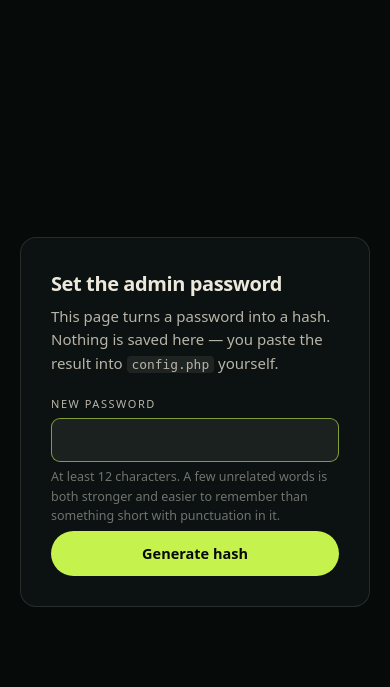
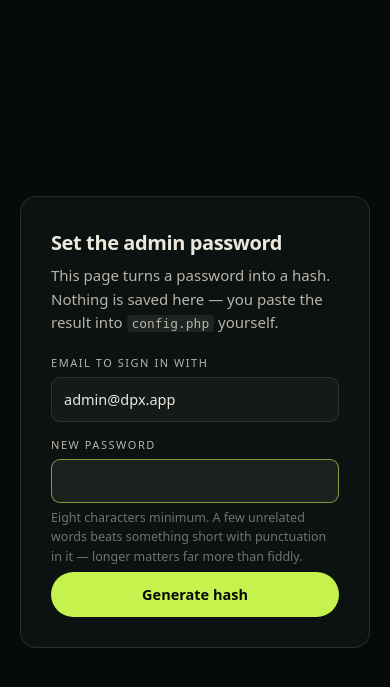
Before and after one commit to shayan-mirali/DPX, a PHP site: page /admin/setup.php in a window 390 px wide. Shown: the top 687 px of the page. Run offline with PHP 8.4, Linux system fonts and the light colour scheme.

Commit message:
Sign in with an email and password, and simplify the setup
The setup flow was a fair thing to complain about: generate a hash, find
config.php, paste one line into the right place. setup.php now takes an
email as well as a password and hands back both config lines ready to
copy, and its minimum drops from 12 characters to 8 — below 12 it warns
and carries on rather than refusing, since it is the owner's site.

Login now asks for an email alongside the password. The email is
compared case-insensitively, because nobody remembers whether they
capitalised it and it was never the secret half.

The password stays hashed rather than stored in plain text. That is a
one-off cost at setup, and it means the password cannot be read back out
of config.php by anyone who gets sight of the file — which matters here
because the dashboard is where customer names, emails and phone numbers
live.

Verified: correct pair signs in, wrong email with the right password
fails, right email with the wrong password fails, and a differently
capitalised email still works.

Co-Authored-By: Claude Opus 5 (1M context) <noreply@anthropic.com>
Claude-Session: https://claude.ai/code/session_01RSGJzR7tcWJU87KQnJEpoy

```diff
--- a/php/admin/inc/auth.php
+++ b/php/admin/inc/auth.php
@@ -2,10 +2,14 @@
 /**
  * Admin authentication.
  *
- * One shared password for the venue, stored as a hash in config.php. No
- * accounts, no registration, no password reset by email — for a single
- * site run by a couple of people, every one of those is more attack
- * surface than it is convenience.
+ * One shared login for the venue — an email address and a password —
+ * both set in config.php. No registration, no password reset by email:
+ * for a single site run by a couple of people, each of those is more
+ * attack surface than it is convenience.
+ *
+ * The password is stored hashed, never in plain text. That costs nothing
+ * to set up (config.php is written once) and means the password cannot be
+ * read back out of the file if anyone ever gets sight of it.
  *
  * The session cookie is httponly and same-site, the session id is
  * regenerated on login, and failed attempts are throttled per IP.
@@ -66,6 +70,12 @@ function admin_is_https(): bool
 function admin_password_hash(): string
 {
     return (string) (admin_config()['admin_password_hash'] ?? '');
+}
+
+/** The email address that signs in. */
+function admin_email(): string
+{
+    return (string) (admin_config()['admin_email'] ?? '');
 }
 
 function admin_is_logged_in(): bool
@@ -152,10 +162,19 @@ function admin_login_clear(): void
     @file_put_contents(LOGIN_RATE_FILE, json_encode($data), LOCK_EX);
 }
 
-function admin_login(string $password): bool
+function admin_login(string $email, string $password): bool
 {
     $hash = admin_password_hash();
     if ($hash === '') {
+        return false;
+    }
+
+    /* Compared case-insensitively — nobody remembers whether they set up
+     * the address with a capital letter, and it is not a secret anyway.
+     * hash_equals keeps the comparison constant-time regardless. */
+    $expected = strtolower(trim(admin_email()));
+    if ($expected !== '' && !hash_equals($expected, strtolower(trim($email)))) {
+        admin_login_record_failure();
         return false;
     }
 
--- a/php/admin/setup.php
+++ b/php/admin/setup.php
@@ -19,15 +19,22 @@ require_once __DIR__ . '/inc/auth.php';
 
 $hash = '';
 $tooShort = false;
+$weak = false;
+$email = 'admin@dpx.app';
 
 if (($_SERVER['REQUEST_METHOD'] ?? 'GET') === 'POST') {
     $pw = $_POST['password'] ?? '';
     $pw = is_string($pw) ? $pw : '';
+    $email = trim((string) ($_POST['email'] ?? ''));
 
-    if (strlen($pw) < 12) {
+    /* Eight is the floor, not a recommendation. Anything shorter is not
+     * worth the ceremony of hashing. Below twelve we say so and carry on
+     * rather than refusing — it's the owner's site and their call. */
+    if (strlen($pw) < 8) {
         $tooShort = true;
     } else {
         $hash = password_hash($pw, PASSWORD_DEFAULT);
+        $weak = strlen($pw) < 12;
     }
 }
 
@@ -56,16 +63,20 @@ $alreadySet = admin_password_hash() !== '';
     <?php endif; ?>
 
     <?php if ($tooShort): ?>
-      <p class="flash err">Use at least 12 characters. This is the only lock on the dashboard.</p>
+      <p class="flash err">Use at least 8 characters.</p>
     <?php endif; ?>
 
     <form method="post" action="setup.php">
-      <label class="field" for="pw">
+      <label class="field" for="em">
+        <span class="lab">Email to sign in with</span>
+        <input type="email" id="em" name="email" value="<?= e($email) ?>" required>
+      </label>
+      <label class="field" for="pw" style="margin-top:14px">
         <span class="lab">New password</span>
         <input type="password" id="pw" name="password" autocomplete="new-password" autofocus required>
         <span class="hint">
-          At least 12 characters. A few unrelated words is both stronger and
-          easier to remember than something short with punctuation in it.
+          Eight characters minimum. A few unrelated words beats something
+          short with punctuation in it — longer matters far more than fiddly.
         </span>
       </label>
       <button type="submit" class="btn">Generate hash</button>
@@ -73,14 +84,19 @@ $alreadySet = admin_password_hash() !== '';
 
     <?php if ($hash !== ''): ?>
       <hr style="border:0;border-top:1px solid var(--line);margin:26px 0">
-      <p class="lab">Paste this into config.php</p>
-      <code style="display:block;padding:12px;word-break:break-all;margin-bottom:14px"><?= e($hash) ?></code>
-      <p class="hint">
-        In <code>config.php</code>, set:<br>
-        <code style="display:block;margin-top:8px">'admin_password_hash' =&gt; '<?= e($hash) ?>',</code>
-      </p>
+
+      <?php if ($weak): ?>
+        <p class="flash err" style="margin-bottom:16px">
+          That password is on the short side. It will work, but it is the only
+          lock on customer enquiry data — worth lengthening when you get a moment.
+        </p>
+      <?php endif; ?>
+
+      <p class="lab">Copy these two lines into config.php</p>
+      <code style="display:block;padding:12px;word-break:break-all;line-height:1.8">'admin_email' =&gt; '<?= e($email) ?>',<br>'admin_password_hash' =&gt; '<?= e($hash) ?>',</code>
       <p class="hint" style="margin-top:16px">
-        Then <strong>delete setup.php</strong> and sign in at
+        They go inside the <code>return [ ... ];</code> block. Then
+        <strong>delete setup.php</strong> and sign in at
         <a href="login.php">login.php</a>.
       </p>
     <?php endif; ?>
```
Also changed, not shown: php/admin/login.php (+9 -6 lines), php/config.sample.php (+7 -4 lines), php/README.md.
